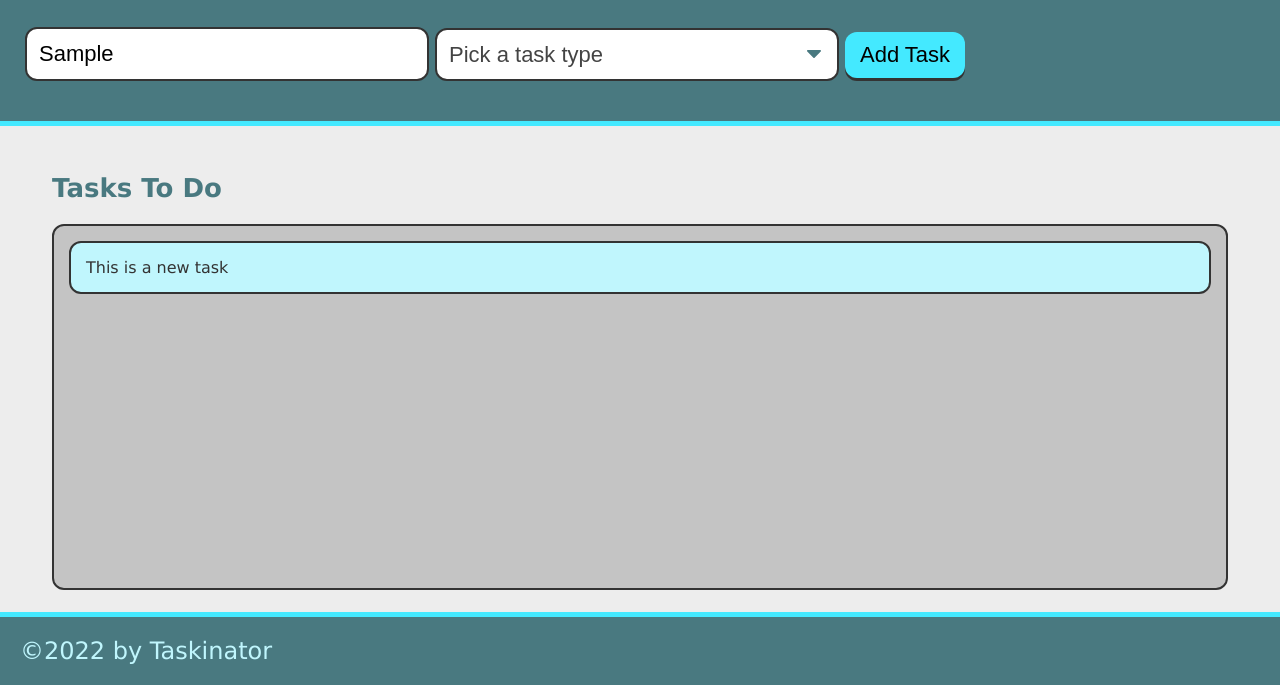
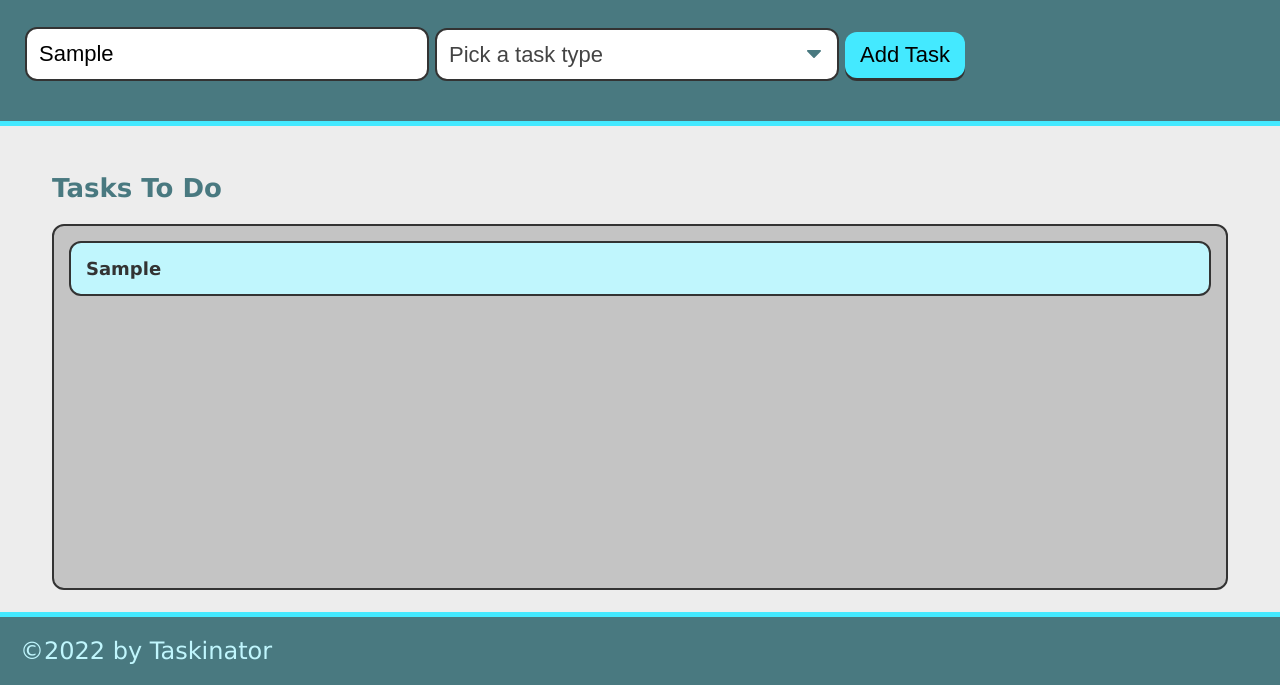
Before and after one commit to Leman102/taskinator, a plain HTML site: page index.html in a window 1280 px wide. Both pictures are taken after typing "Sample" into the empty fields and a click on the button "Add Task". Shown: the part 115-800 px from the top of the page. Drawn offline with Linux system fonts and the light colour scheme.

Commit message:
add list items and new div in js

```diff
--- a/assets/script.js
+++ b/assets/script.js
@@ -16,10 +16,25 @@ var tasksToDoEl = document.querySelector("#tasks-to-do");
 var createTaskHandler = function(event){
     //prevent to refresh the webpage in the browser as sson as we run this code
     event.preventDefault();
+    /*When we use square brackets [ ] in a selector, we're trying to select an HTML element by one of its attributes.
+    In this case, we're selecting the <input> element on the page that has a name attribute set to a value of "task-name".*/
+    var taskNameInput = document.querySelector("input[name='task-name']").value;
+    var taskTypeInput = document.querySelector("select[name='task-type']").value;
+    // console.dir(taskTypeInput);
     var listItemEL = document.createElement("li");
     listItemEL.className = "task-item";
-    listItemEL.textContent = "This is a new task";
+    //add the info from the form
+    // create div to hold task info and add to list item
+    var taskInfoEl = document.createElement("div");
+    // give it a class name
+    taskInfoEl.className = "task-info";
+    //add HTML content to div
+    taskInfoEl.innerHTML = "<h3 class='task-name'>" + taskNameInput + "</h3><span class='task-type'>" + taskTypeInput + "</span>";
+
+    listItemEL.appendChild(taskInfoEl);
+    //add entire list item to list
     tasksToDoEl.appendChild(listItemEL);
+    console.dir(listItemEL);
 }
 //add event listener to add a new item
 
```
Also changed, not shown: index.html (+1 -0 lines).
